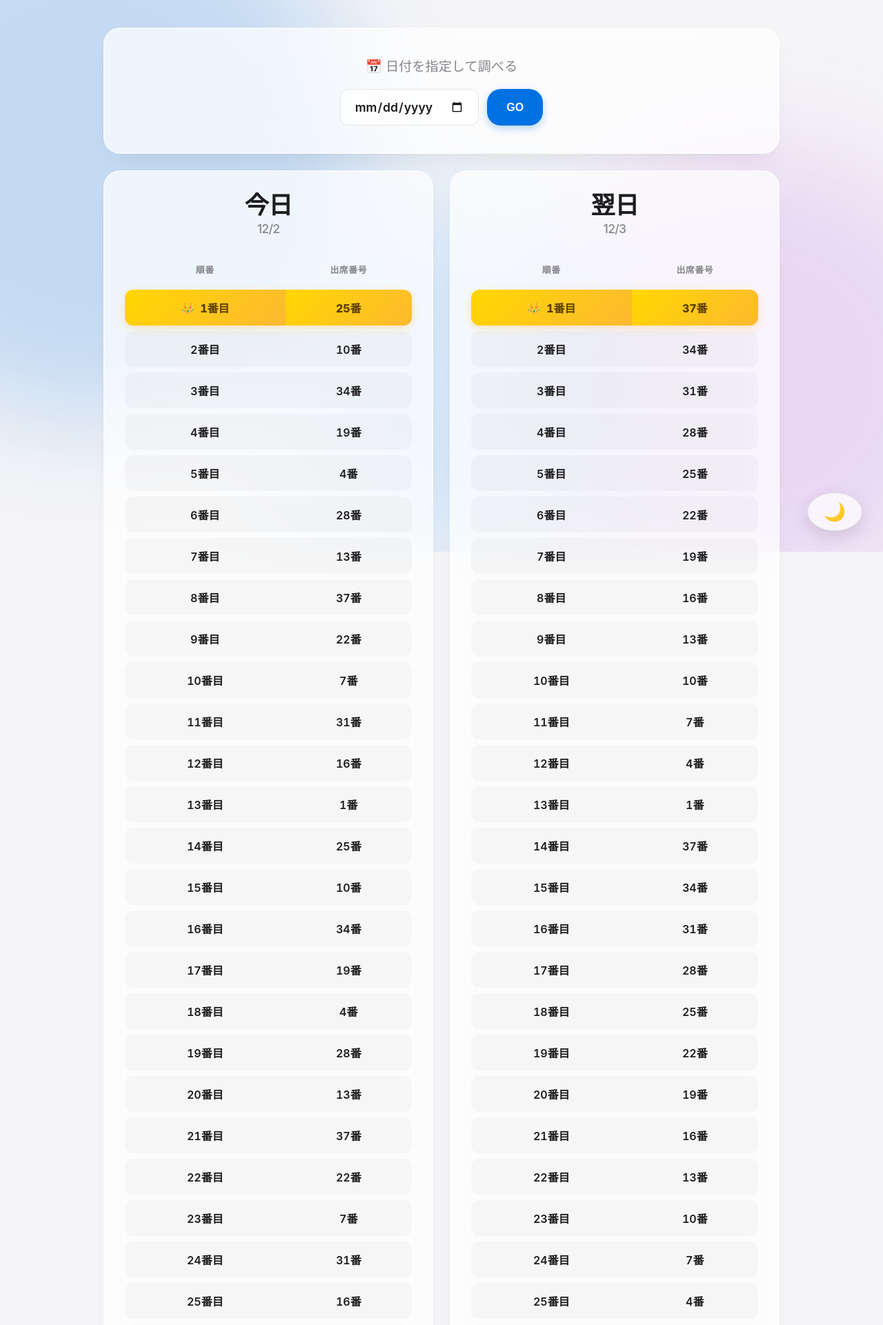
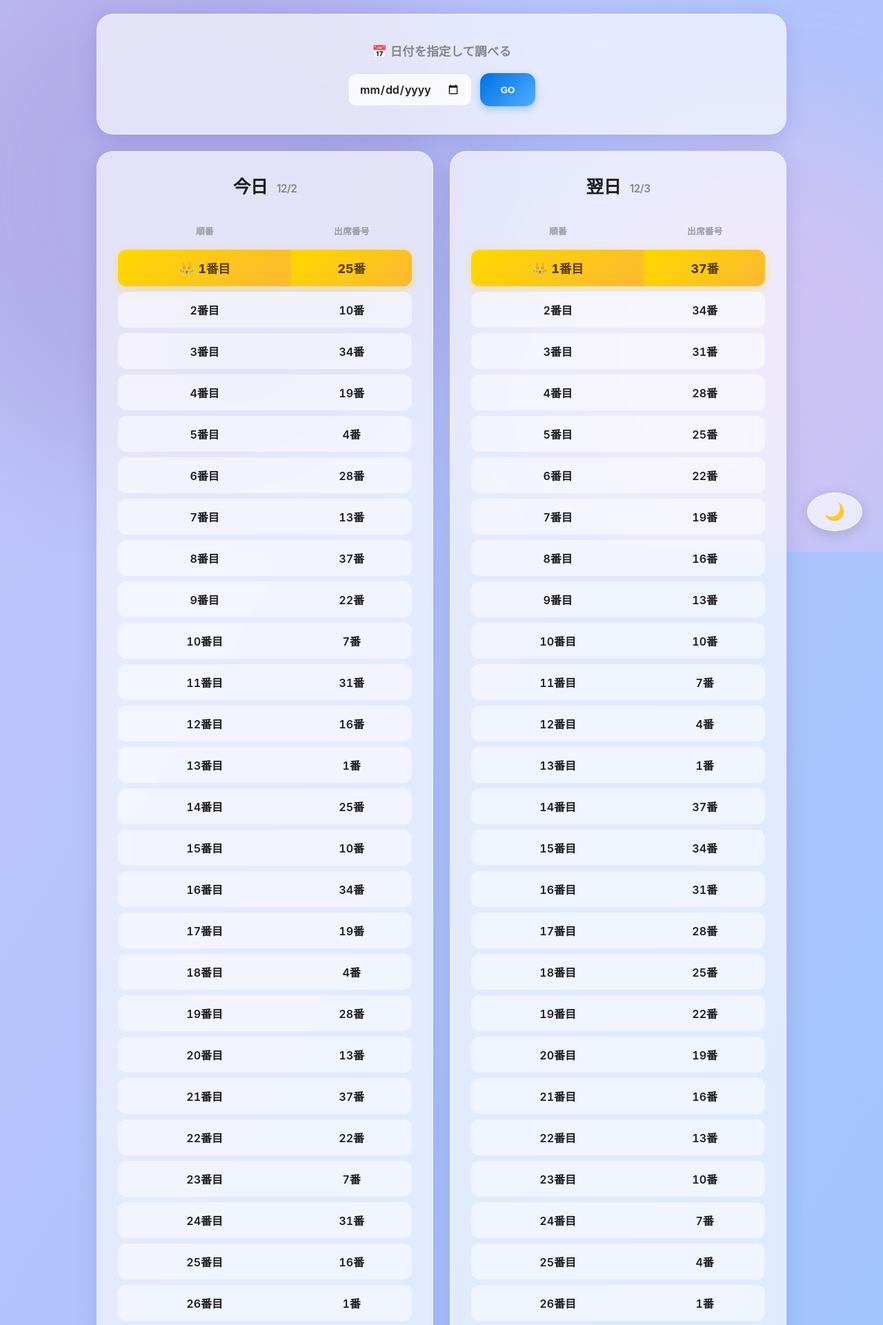
Before and after one commit to hansamubanana-wq/Su-gakukatou, a Flask app: page / in a window 1280 px wide. Shown: the top 1921 px of the page at 69% size. Run offline with Flask 3, Linux system fonts and the light colour scheme; some libraries are stand-ins or nearby versions.

```diff
--- a/static/style.css
+++ b/static/style.css
@@ -1,56 +1,71 @@
 /* ========================================= */
-/* 🍎 1. Apple風カラーパレット & 変数        */
+/* 🍎 1. カラーパレット & 変数 (リッチ版)    */
 /* ========================================= */
 :root {
-    /* ライトモード: Appleのような清潔な白とグレー */
-    --bg-color: #f5f5f7;
+    /* ライトモード */
+    --bg-gradient: linear-gradient(120deg, #e0c3fc 0%, #8ec5fc 100%); /* パステル系の美しいグラデーション */
     --text-primary: #1d1d1f;
     --text-secondary: #86868b;
 
-    /* カード: 圧倒的な透明感とボケ味 */
-    --card-bg: rgba(255, 255, 255, 0.72);
-    --card-border: 1px solid rgba(255, 255, 255, 0.8);
-    --card-shadow: 0 18px 36px -18px rgba(0, 0, 0, 0.1), 0 0 0 1px rgba(0,0,0,0.02);
+    /* カード: 強いガラス感 */
+    --glass-bg: rgba(255, 255, 255, 0.65);
+    --glass-border: 1px solid rgba(255, 255, 255, 0.4);
+    --glass-shadow: 0 8px 32px 0 rgba(31, 38, 135, 0.15);
 
-    /* アクセント: Apple Blue */
+    /* アクセント: 鮮やかなブルー */
     --accent-color: #0071e3;
     --accent-gradient: linear-gradient(135deg, #0071e3 0%, #4facfe 100%);
 
-    /* 王冠のゴールド */
+    /* ゴールド */
     --gold-bg: linear-gradient(135deg, #FFD700 0%, #FDB931 100%);
     --gold-text: #5a3e00;
 }
 
 body.dark-mode {
-    /* ダークモード: 深い黒と環境光 */
-    --bg-color: #000000;
+    /* ダークモード: 深海のようなグラデーション */
+    --bg-gradient: linear-gradient(120deg, #0f2027 0%, #203a43 50%, #2c5364 100%);
     --text-primary: #f5f5f7;
-    --text-secondary: #86868b;
+    --text-secondary: #a1a1a6;
 
-    --card-bg: rgba(28, 28, 30, 0.72);
-    --card-border: 1px solid rgba(255, 255, 255, 0.1);
-    --card-shadow: 0 20px 40px -10px rgba(0, 0, 0, 0.5);
+    --glass-bg: rgba(20, 20, 20, 0.7);
+    --glass-border: 1px solid rgba(255, 255, 255, 0.1);
+    --glass-shadow: 0 8px 32px 0 rgba(0, 0, 0, 0.6);
 
     --accent-color: #2997ff;
     --accent-gradient: linear-gradient(135deg, #2997ff 0%, #0071e3 100%);
 }
 
+/* スクロールバー (極細・モダン) */
+::-webkit-scrollbar { width: 6px; }
+::-webkit-scrollbar-track { background: transparent; }
+::-webkit-scrollbar-thumb { background: rgba(0, 0, 0, 0.2); border-radius: 10px; }
+body.dark-mode ::-webkit-scrollbar-thumb { background: rgba(255, 255, 255, 0.2); }
+
 /* ========================================= */
-/* 🌌 2. アンビエント背景 (オーロラ)         */
+/* 🌊 2. 背景アニメーション                  */
 /* ========================================= */
 body {
-    font-family: -apple-system, BlinkMacSystemFont, "Noto Sans JP", "Helvetica Neue", sans-serif;
+    font-family: -apple-system, BlinkMacSystemFont, "Noto Sans JP", sans-serif;
     margin: 0;
-    padding: 40px 20px;
-    background-color: var(--bg-color);
+    padding: 20px;
+    min-height: 100vh;
     color: var(--text-primary);
-    min-height: 100vh;
-    overflow-x: hidden;
-    -webkit-font-smoothing: antialiased; /* 文字をApple製品のように滑らかに */
-    transition: background-color 0.5s ease;
+
+    /* 動く背景 */
+    background: var(--bg-gradient);
+    background-size: 200% 200%;
+    animation: gradientBG 15s ease infinite;
+
+    -webkit-font-smoothing: antialiased;
 }
 
-/* 背景のボヤッとした光 */
+@keyframes gradientBG {
+    0% { background-position: 0% 50%; }
+    50% { background-position: 100% 50%; }
+    100% { background-position: 0% 50%; }
+}
+
+/* オーブ (背景の光) */
 .background-orbs {
     position: fixed;
     top: 0;
@@ -61,88 +76,86 @@ body {
     overflow: hidden;
     pointer-events: none;
 }
-
 .orb {
     position: absolute;
     border-radius: 50%;
-    filter: blur(80px); /* 強いぼかしで「光」に見せる */
-    opacity: 0.5;
-    animation: float 25s infinite ease-in-out alternate;
+    filter: blur(80px);
+    opacity: 0.4;
+    animation: float 20s infinite ease-in-out;
+}
+.orb-1 { width: 60vw; height: 60vw; background: #a18cd1; top: -10%; left: -10%; }
+.orb-2 { width: 50vw; height: 50vw; background: #fbc2eb; bottom: -10%; right: -10%; animation-delay: -5s; }
+
+@keyframes float {
+    0%, 100% { transform: translate(0, 0) scale(1); }
+    50% { transform: translate(30px, -30px) scale(1.1); }
 }
 
-/* 光の配置 */
-.orb-1 { width: 60vw; height: 60vw; background: #0071e3; top: -20%; left: -20%; opacity: 0.2; }
-.orb-2 { width: 50vw; height: 50vw; background: #ac32e4; bottom: -10%; right: -10%; opacity: 0.15; animation-delay: -5s; }
-.orb-3 { width: 40vw; height: 40vw; background: #2997ff; top: 40%; left: 30%; opacity: 0.15; animation-delay: -10s; }
-
-@keyframes float {
-    0% { transform: translate(0, 0) scale(1); }
-    100% { transform: translate(30px, -30px) scale(1.1); }
-}
-
-/* コンテンツ幅制限 */
 .app-wrapper {
-    max-width: 980px; /* Appleサイトの標準的な幅 */
+    max-width: 1000px;
     margin: 0 auto;
     position: relative;
     z-index: 1;
+    padding-bottom: 60px;
 }
 
 /* ========================================= */
-/* 🍱 3. Bento Grid (カードデザイン)         */
+/* 🧊 3. グラスモーフィズム カード           */
 /* ========================================= */
 .glass-card {
-    background: var(--card-bg);
-    backdrop-filter: blur(20px); /* すりガラス */
+    background: var(--glass-bg);
+    backdrop-filter: blur(20px); /* 強いぼかし */
     -webkit-backdrop-filter: blur(20px);
-    border-radius: 24px; /* 大きめの角丸 */
-    border: var(--card-border);
-    box-shadow: var(--card-shadow);
+    border-radius: 24px;
+    border: var(--glass-border);
+    box-shadow: var(--glass-shadow);
     padding: 30px;
-    margin-bottom: 30px;
+    margin-bottom: 24px;
+    position: relative;
     transition: transform 0.3s cubic-bezier(0.25, 0.8, 0.25, 1);
 }
 
-/* PCレイアウト：綺麗なグリッド */
+/* PCレイアウト */
 @media (min-width: 768px) {
     .main-grid {
         display: grid;
         grid-template-columns: 1fr 1fr;
         gap: 24px;
+        align-items: start;
     }
     .glass-card { margin-bottom: 0; height: 100%; }
     .search-container, .search-result-area { margin-bottom: 24px; }
 }
 
 /* ========================================= */
-/* 📝 4. タイポグラフィ & パーツ             */
+/* 📝 4. 各要素のデザイン                    */
 /* ========================================= */
 
-/* 巨大なタイトル */
+/* タイトル */
 h1 {
-    font-size: 2.2rem; /* Apple並みに大きく */
-    font-weight: 700;
+    font-size: 1.6rem;
     text-align: center;
     margin: 0 0 20px 0;
-    letter-spacing: -0.02em; /* 文字を少し詰めるのがApple流 */
-    line-height: 1.1;
+    color: var(--text-primary);
+    font-weight: 800;
+    letter-spacing: -0.02em;
 }
 
 .small-text {
-    font-size: 0.5em;
-    font-weight: 500;
+    font-size: 0.6em;
+    font-weight: 600;
     color: var(--text-secondary);
-    display: block;
-    margin-top: 5px;
+    margin-left: 8px;
+    vertical-align: middle;
 }
 
-/* 検索ボックス */
+/* 検索エリア */
 .search-container { text-align: center; padding: 40px; }
 .search-container h2 {
-    font-size: 1.2rem;
+    font-size: 1.1rem;
     color: var(--text-secondary);
     margin-top: 0;
-    font-weight: 500;
+    font-weight: 600;
 }
 
 form {
@@ -153,8 +166,8 @@ form {
 }
 
 input[type="date"] {
-    padding: 14px 20px;
-    font-size: 1.1rem;
+    padding: 12px 16px;
+    font-size: 1rem;
     border-radius: 12px;
     border: 1px solid rgba(0,0,0,0.1);
     background: rgba(255,255,255,0.8);
@@ -162,40 +175,37 @@ input[type="date"] {
     font-family: inherit;
     font-weight: 600;
     outline: none;
+    box-shadow: inset 0 2px 4px rgba(0,0,0,0.03);
     transition: all 0.2s;
-}
-input[type="date"]:focus {
-    box-shadow: 0 0 0 4px rgba(0, 113, 227, 0.3); /* フォーカス時の青い光 */
-    border-color: var(--accent-color);
 }
 body.dark-mode input[type="date"] {
     background: rgba(255,255,255,0.1);
     border-color: rgba(255,255,255,0.1);
 }
+input[type="date"]:focus {
+    border-color: var(--accent-color);
+    box-shadow: 0 0 0 4px rgba(0, 113, 227, 0.2);
+}
 
-/* ボタン (Apple Button Style) */
+/* ボタン (グラデーション) */
 button {
-    padding: 14px 28px;
-    background: var(--accent-color);
+    padding: 12px 24px;
+    background: var(--accent-gradient);
     color: white;
     border: none;
-    border-radius: 20px; /* 丸みを強く */
-    font-size: 1rem;
-    font-weight: 600;
+    border-radius: 14px;
+    font-weight: 700;
     cursor: pointer;
-    transition: all 0.2s ease;
+    transition: transform 0.1s, box-shadow 0.2s;
     box-shadow: 0 4px 12px rgba(0, 113, 227, 0.3);
-
     display: flex;
     align-items: center;
     justify-content: center;
     min-width: 80px;
 }
-button:hover {
-    transform: scale(1.02);
-    box-shadow: 0 6px 16px rgba(0, 113, 227, 0.4);
-}
-button:active { transform: scale(0.96); }
+button:hover { transform: translateY(-2px); box-shadow: 0 6px 16px rgba(0, 113, 227, 0.4); }
+button:active { transform: translateY(0); }
+button:disabled { opacity: 0.7; cursor: wait; transform: none; }
 
 /* ローディングスピナー */
 .spinner {
@@ -211,65 +221,84 @@ button:active { transform: scale(0.96); }
 button.loading .btn-text { display: none; }
 button.loading .spinner { display: block; }
 
-/* テーブル (リスト) */
+/* テーブル */
 table {
     width: 100%;
     border-collapse: separate;
-    border-spacing: 0 8px; /* 行間を空ける */
+    border-spacing: 0 8px; /* 行間を広げてカード感を出す */
     margin-top: 10px;
 }
 
 th {
-    padding: 12px;
+    padding: 10px;
     font-size: 0.8rem;
     color: var(--text-secondary);
-    text-transform: uppercase; /* 英語なら大文字にするスタイル */
-    letter-spacing: 0.05em;
-    font-weight: 600;
+    text-transform: uppercase;
+    font-weight: 700;
+    text-align: center;
+    opacity: 0.8;
 }
 
 td {
-    background: rgba(120, 120, 120, 0.05); /* 超薄いグレー */
+    background: rgba(255,255,255,0.5); /* 行ごとの背景 */
     padding: 14px;
     text-align: center;
     font-weight: 600;
-    transition: transform 0.2s;
-    font-variant-numeric: tabular-nums; /* 数字の幅を揃える */
+    font-size: 1rem;
+    transition: transform 0.2s, background-color 0.2s;
+    /* 数字の幅を揃える */
+    font-feature-settings: "tnum";
+    font-variant-numeric: tabular-nums;
 }
+body.dark-mode td { background: rgba(255,255,255,0.05); }
 
-/* 行の左端と右端を丸く */
+/* 行のホバーエフェクト */
+tr:hover td {
+    transform: scale(1.02);
+    background: rgba(255,255,255,0.9);
+    z-index: 10;
+    position: relative;
+    box-shadow: 0 4px 12px rgba(0,0,0,0.05);
+}
+body.dark-mode tr:hover td { background: rgba(255,255,255,0.15); }
+
+/* 行の角丸 */
 tr td:first-child { border-radius: 12px 0 0 12px; }
 tr td:last-child { border-radius: 0 12px 12px 0; }
 
-/* 👑 1位のスペシャル演出 (Apple Gold) */
+/* 👑 1位の演出 */
 tr.highlight td {
     background: var(--gold-bg);
     color: var(--gold-text);
     font-weight: 800;
-    box-shadow: 0 4px 12px rgba(253, 185, 49, 0.3); /* 金色の光 */
+    font-size: 1.1em;
+    box-shadow: 0 4px 15px rgba(255, 215, 0, 0.4); /* 光らせる */
 }
 tr.highlight td:first-child::before {
-    content: " "; /* あえてAppleロゴ風の記号や王冠 */
-    content: "👑 ";
-    margin-right: 4px;
+    content: "👑";
+    margin-right: 6px;
 }
 
 /* コピーボタン */
 .copy-btn {
     width: 100%;
     margin-top: 20px;
+    padding: 14px;
     background: transparent;
-    border: 1px solid var(--accent-color);
+    border: 2px solid var(--accent-color);
     color: var(--accent-color);
+    border-radius: 14px;
+    font-weight: 700;
+    transition: all 0.2s;
     box-shadow: none;
 }
 .copy-btn:hover {
     background: var(--accent-color);
     color: white;
-    transform: none;
+    transform: translateY(-2px);
 }
 .copy-btn.copied {
-    background: #34c759; /* Apple Green */
+    background: #34c759;
     border-color: #34c759;
     color: white;
 }
@@ -279,27 +308,29 @@ tr.highlight td:first-child::before {
     position: absolute;
     top: 20px;
     right: 20px;
-    background: rgba(120,120,120,0.1);
+    background: rgba(0,0,0,0.05);
     border: none;
     width: 32px;
     height: 32px;
     border-radius: 50%;
-    font-size: 1.2rem;
     color: var(--text-secondary);
-    cursor: pointer;
     display: flex;
     align-items: center;
     justify-content: center;
+    font-size: 1.2rem;
+    cursor: pointer;
     transition: all 0.2s;
     z-index: 10;
 }
 .close-btn:hover {
-    background: rgba(120,120,120,0.2);
+    background: rgba(0,0,0,0.1);
+    transform: scale(1.1);
     color: var(--text-primary);
-    transform: scale(1.1);
 }
+body.dark-mode .close-btn { background: rgba(255,255,255,0.1); }
+body.dark-mode .close-btn:hover { background: rgba(255,255,255,0.2); }
 
-/* テーマ切り替えボタン (右下にフロート) */
+/* テーマ切り替えボタン (フローティング) */
 .theme-switch-wrapper {
     position: fixed;
     bottom: 30px;
@@ -310,31 +341,27 @@ tr.highlight td:first-child::before {
     width: 56px;
     height: 56px;
     border-radius: 50%;
-    background: var(--card-bg);
-    border: 1px solid rgba(0,0,0,0.1);
-    box-shadow: 0 8px 24px rgba(0,0,0,0.12);
-    font-size: 1.6rem;
-    backdrop-filter: blur(20px);
+    background: var(--glass-bg);
+    backdrop-filter: blur(10px);
+    -webkit-backdrop-filter: blur(10px);
+    border: 1px solid rgba(255,255,255,0.5);
+    box-shadow: 0 4px 20px rgba(0,0,0,0.15);
+    font-size: 1.5rem;
     display: flex;
     align-items: center;
     justify-content: center;
     padding: 0;
+    transition: transform 0.3s;
 }
-body.dark-mode #theme-toggle {
-    border: 1px solid rgba(255,255,255,0.2);
-    box-shadow: 0 8px 24px rgba(0,0,0,0.5);
+#theme-toggle:hover { transform: scale(1.1) rotate(15deg); }
+
+/* アニメーション */
+@keyframes fadeInUp {
+    from { opacity: 0; transform: translateY(20px); }
+    to { opacity: 1; transform: translateY(0); }
 }
-
-/* スクロールバー (極細) */
-::-webkit-scrollbar { width: 0px; background: transparent; } /* いっそ見えなくするのもApple流 */
-
-/* ✨ アニメーション (フェードアップ) */
-@keyframes fadeInUp {
-    from { opacity: 0; transform: translateY(20px) scale(0.98); }
-    to { opacity: 1; transform: translateY(0) scale(1); }
-}
-.glass-card { animation: fadeInUp 0.8s cubic-bezier(0.16, 1, 0.3, 1) forwards; } /* Apple特有の慣性スクロールのような動き */
-tbody tr { opacity: 0; animation: fadeInUp 0.5s cubic-bezier(0.16, 1, 0.3, 1) forwards; }
+.glass-card { animation: fadeInUp 0.6s cubic-bezier(0.2, 0.8, 0.2, 1) forwards; }
+tbody tr { opacity: 0; animation: fadeInUp 0.5s cubic-bezier(0.2, 0.8, 0.2, 1) forwards; }
 tbody tr:nth-child(1) { animation-delay: 0.1s; }
 tbody tr:nth-child(2) { animation-delay: 0.15s; }
 tbody tr:nth-child(3) { animation-delay: 0.2s; }
```
